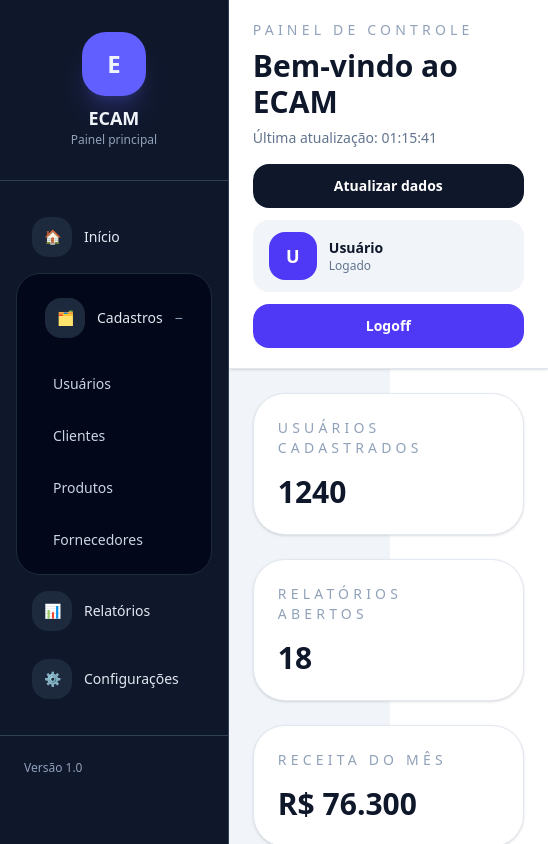
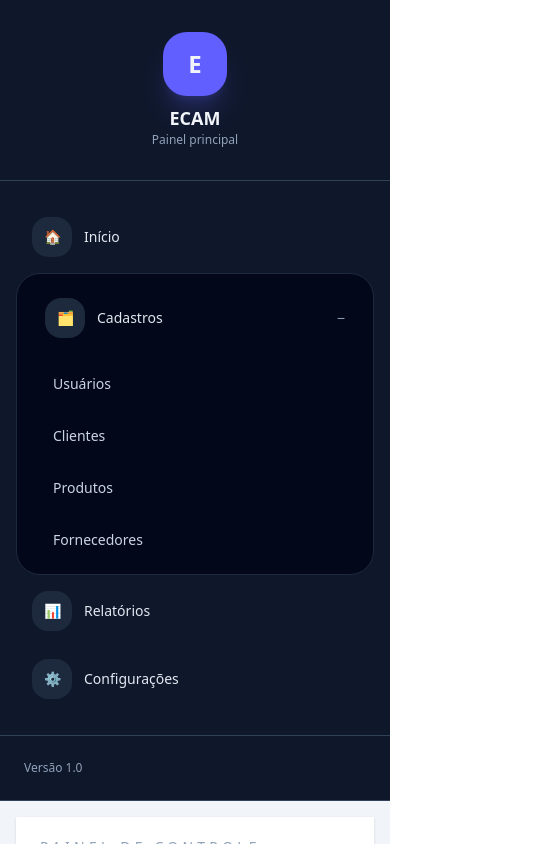
Before and after one commit to projetoecam/frontend-ecam, an Angular app: page /home in a window 390 px wide. Shown: the top 844 px of the page, 548 px wide, since content can reach past the window. Built offline with nearby package versions, Linux system fonts and the light colour scheme.

Commit message:
Ajusta responsividade da home

```diff
--- a/src/app/pages/home/home.component.html
+++ b/src/app/pages/home/home.component.html
@@ -1,6 +1,6 @@
 <div class="min-h-screen bg-slate-100 text-slate-900">
-  <div class="flex min-h-screen">
-    <aside class="w-72 bg-slate-900 text-slate-100 border-r border-slate-700">
+  <div class="flex flex-col lg:flex-row min-h-screen">
+    <aside class="w-full lg:w-72 bg-slate-900 text-slate-100 border-b border-slate-700 lg:border-b-0 lg:border-r">
       <div class="flex flex-col items-center justify-center gap-2 px-6 py-8 text-center border-b border-slate-700">
         <div class="flex h-16 w-16 items-center justify-center rounded-3xl bg-indigo-500 text-2xl font-semibold shadow-xl shadow-indigo-500/20">
           E
@@ -50,7 +50,7 @@
       </div>
     </aside>
 
-    <main class="flex-1">
+    <main class="flex-1 px-4 py-4 lg:px-6 lg:py-6">
       <header class="flex flex-col gap-4 border-b border-slate-200 bg-white px-6 py-5 shadow-sm sm:flex-row sm:items-center sm:justify-between">
         <div>
           <p class="text-sm uppercase tracking-[0.3em] text-slate-400">Painel de controle</p>
```
